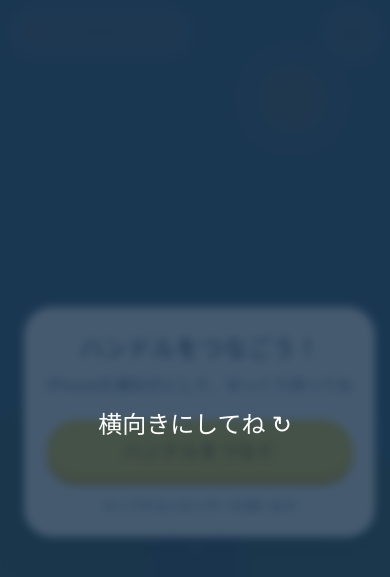
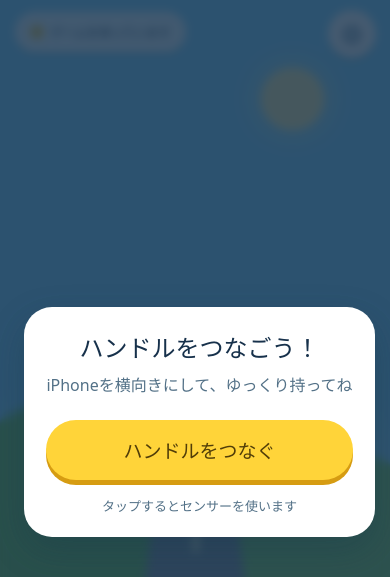
Before and after one commit to Yuji5124/mobile-steering-controller, a website built with Vite: page index.html in a window 390 px wide. Shown: the top 577 px of the page. Built offline with nearby package versions, Linux system fonts and the light colour scheme.

Commit message:
Keep orientation hint from blocking the controller

```diff
--- a/src/main.ts
+++ b/src/main.ts
@@ -24,6 +24,7 @@ app.innerHTML = `
 <section class="scene">
   <div class="sun"></div><div class="hill left"></div><div class="hill right"></div><div class="tree one">🌳</div><div class="tree two">🌲</div><div class="road"></div>
   <div class="status" id="status"><i class="dot"></i><span>${statusText}</span></div>
+  <div class="rotate-hint" id="rotateHint" hidden>横向きにすると操作しやすいよ ↻</div>
   <button class="settings" id="settings" aria-label="設定">⚙</button>
   <div class="controls">
     <button class="big-button horn" id="horn" aria-label="クラクション">📣</button>
@@ -37,6 +38,18 @@ const status = document.querySelector<HTMLElement>('#status')!;
 const overlay = document.querySelector<HTMLElement>('#overlay')!;
 const wheel = document.querySelector<HTMLElement>('#wheel')!;
 const diag = document.querySelector<HTMLElement>('#diag')!;
+const rotateHint = document.querySelector<HTMLElement>('#rotateHint')!;
+
+function updateOrientationHint(): void {
+  const legacyAngle = (window as Window & { orientation?: number }).orientation;
+  const angles = [screen.orientation?.angle, legacyAngle];
+  const landscapeAngle = angles.some(angle => angle !== undefined && Math.abs(angle % 180) === 90);
+  rotateHint.hidden = window.innerWidth > window.innerHeight || landscapeAngle;
+}
+window.addEventListener('resize', updateOrientationHint);
+window.addEventListener('orientationchange', updateOrientationHint);
+screen.orientation?.addEventListener('change', updateOrientationHint);
+updateOrientationHint();
 
 function setStatus(label: string, kind = ''): void {
   status.querySelector('span')!.textContent = label;
--- a/src/styles.css
+++ b/src/styles.css
@@ -11,6 +11,8 @@ button { touch-action: manipulation; }
 .tree { position:absolute;bottom:24%;font-size:clamp(28px,8vw,72px);filter:blur(1px); }.tree.one{left:15%;}.tree.two{right:17%;font-size:clamp(38px,10vw,90px);bottom:21%;}
 .road { position:absolute;bottom:-26%;left:50%;transform:translateX(-50%);width:min(57vw,520px);height:83%;background:#89939d;clip-path:polygon(40% 0,60% 0,100% 100%,0 100%);border-inline:6px solid #fff0a8; }
 .road::after { content:"";position:absolute;left:49%;height:100%;width:3%;background:repeating-linear-gradient(to bottom,#fffbd1 0 9%,transparent 9% 18%); }
+.rotate-hint { position:absolute;z-index:2;top:50%;left:50%;transform:translate(-50%,-50%);padding:12px 18px;border:2px solid #fff;border-radius:999px;background:#ffffffdf;color:#284d63;font-size:clamp(15px,4vw,22px);font-weight:900;box-shadow:0 4px 0 #609db35c;pointer-events:none; }
+.rotate-hint[hidden] { display:none; }
 .status { position:absolute;z-index:2;top:max(12px,env(safe-area-inset-top));left:max(15px,env(safe-area-inset-left));display:flex;align-items:center;gap:8px;padding:9px 14px;background:#ffffffd9;border:2px solid #ffffff;border-radius:999px;font-weight:800;font-size:clamp(12px,2.4vw,17px);box-shadow:0 3px 0 #609db35c; }
 .dot { width:12px;height:12px;border-radius:50%;background:#f4c542;box-shadow:0 0 0 3px #f4c54244; }.status.connected .dot{background:#49c56d;box-shadow:0 0 0 3px #49c56d44}.status.disconnected .dot{background:#f15a59;box-shadow:0 0 0 3px #f15a5944}
 .settings { position:absolute;z-index:3;top:max(10px,env(safe-area-inset-top));right:max(14px,env(safe-area-inset-right));border:0;border-radius:50%;width:48px;height:48px;background:#fff;color:#3d6684;font-size:26px;box-shadow:0 4px 0 #6396af66; }
@@ -25,4 +27,3 @@ button { touch-action: manipulation; }
 .hub {position:absolute;inset:35%;border-radius:50%;display:grid;place-items:center;background:radial-gradient(circle at 35% 25%,#ffe86c,#f4b919 72%,#d58b08);border:5px solid #fff2a3;color:#dd2738;font-size:clamp(22px,6vw,46px);box-shadow:0 4px 6px #0005;}
 .connect-screen {position:absolute;z-index:4;inset:0;background:#17314bcc;display:grid;place-items:center;padding:24px;backdrop-filter:blur(5px);}.connect-card,.settings-card{background:#fff;border-radius:28px;padding:clamp(22px,5vw,42px);width:min(90vw,480px);text-align:center;box-shadow:0 14px 35px #14384a55}.connect-card h1{font-size:clamp(24px,6vw,38px);margin:0 0 8px}.connect-card p{margin:0 0 24px;color:#537187}.primary{border:0;border-radius:999px;background:#ffd439;color:#513d08;font-weight:900;font-size:clamp(19px,4vw,24px);padding:16px 28px;box-shadow:0 5px 0 #d69c12;width:100%}.hint{font-size:13px!important;margin:16px 0 0!important}.modal{position:absolute;z-index:5;inset:0;background:#15354a88;display:grid;place-items:center;padding:20px}.settings-card{text-align:left}.settings-card h2{margin:0 0 18px}.settings-card label{display:block;margin:16px 0;font-weight:700}.settings-card input[type=range]{width:100%}.setting-actions{display:flex;gap:10px;margin-top:20px}.setting-actions button{flex:1;padding:12px;border:0;border-radius:16px;background:#e8f4fa;font-weight:800}.diag{position:absolute;bottom:8px;left:50%;transform:translateX(-50%);z-index:2;background:#ffffffd9;border-radius:10px;padding:4px 8px;font:12px ui-monospace,monospace;}
 .demo-screen{position:absolute;inset:0;z-index:4;background:linear-gradient(#85d9ff 0 55%,#79c75b 55%);display:grid;place-items:center;overflow:hidden}.demo-road{position:absolute;width:50vw;height:150vh;background:#727d88;transform:perspective(200px) rotateX(12deg);display:flex;justify-content:center}.demo-lane{height:100%;border-left:5px dashed #fff5b7}.demo-car{position:absolute;bottom:12%;font-size:clamp(56px,12vw,110px);transition:transform .18s;filter:drop-shadow(0 8px 4px #0005)}.demo-label{position:absolute;top:12px;left:50%;transform:translateX(-50%);background:#ffffffdf;padding:8px 14px;border-radius:999px;font-weight:800;white-space:nowrap}.demo-readout{position:absolute;top:58px;left:50%;transform:translateX(-50%);background:#17314bcc;color:white;padding:8px 14px;border-radius:12px;font:14px ui-monospace,monospace;white-space:nowrap}
-@media (orientation:portrait){.scene::after{content:"横向きにしてね ↻";position:absolute;z-index:9;inset:0;background:#17314bcc;color:white;display:grid;place-items:center;font-size:24px;font-weight:900;backdrop-filter:blur(4px)}.demo-screen~.scene::after{display:none}}
```
